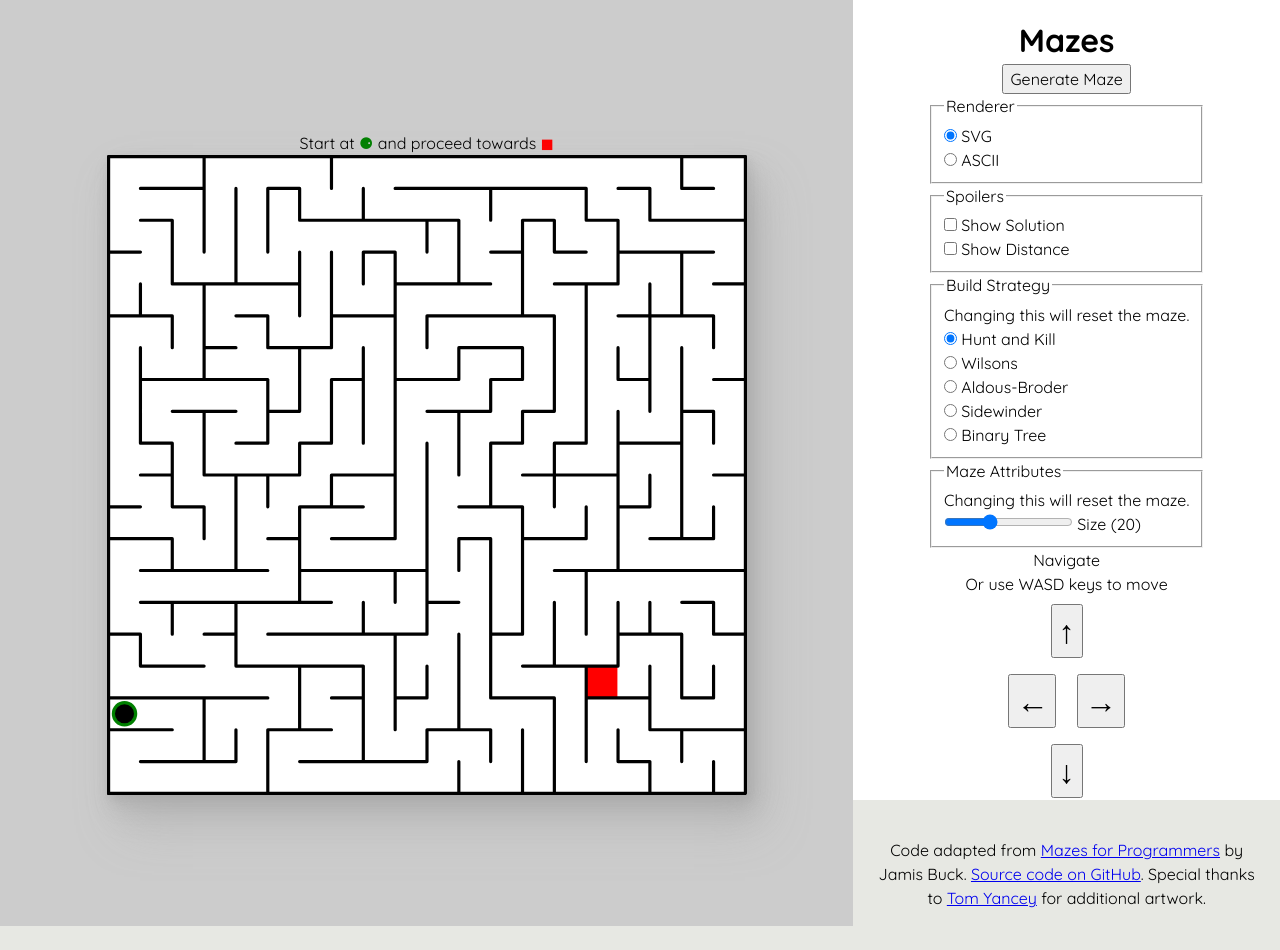
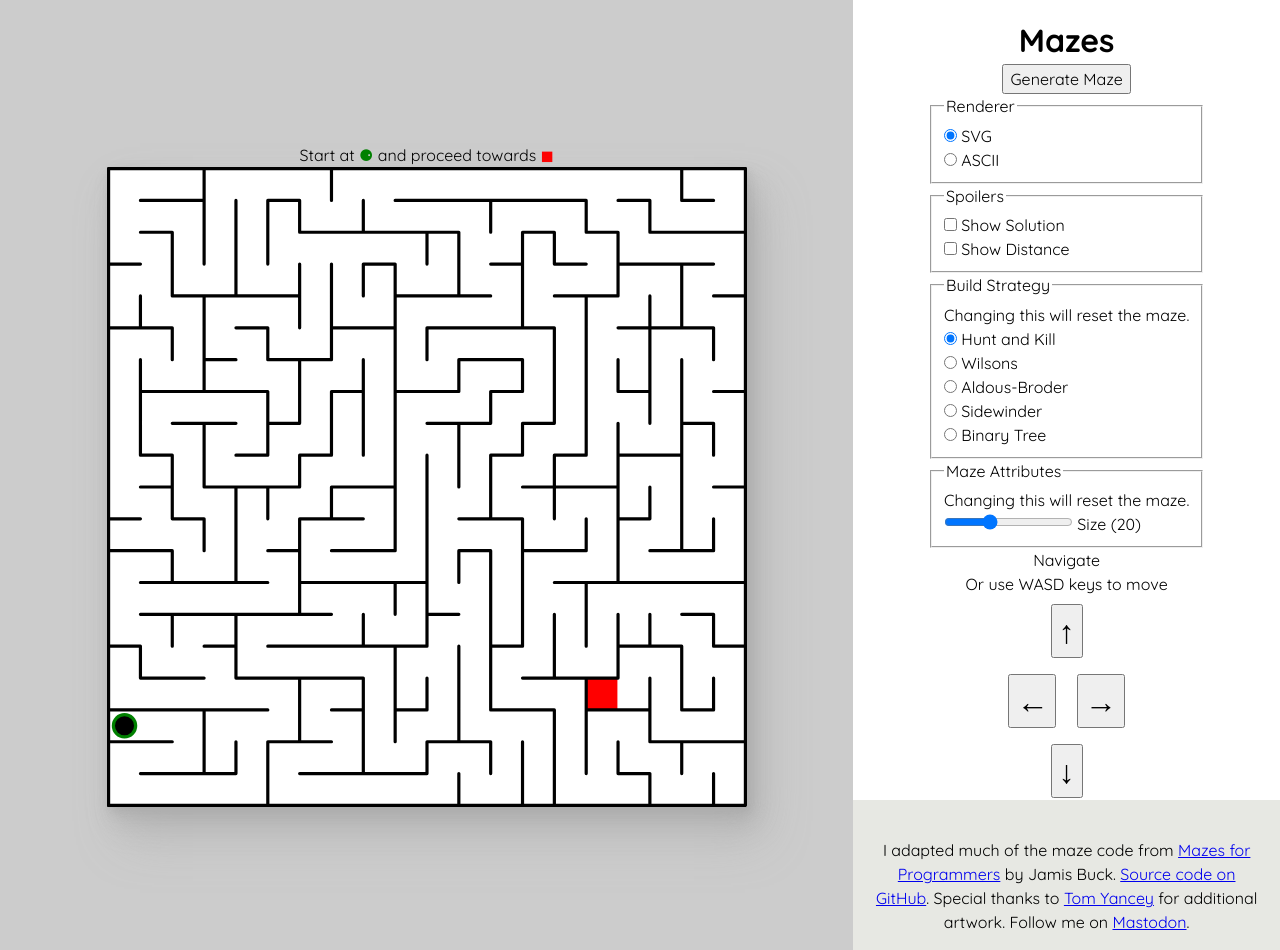
Before and after one commit to thudfactor/mazes, a React (Create React App) app: page / in a window 1280 px wide. Before the commit the page ends 926 px from the top, so only its background shows below. Built offline with nearby package versions, Linux system fonts and the light colour scheme.

Commit message:
Update meta with my mastodon link

```diff
--- a/src/components/meta.tsx
+++ b/src/components/meta.tsx
@@ -4,9 +4,13 @@ export function Meta() {
   return (
     <StyledMeta>
       <p>
-        Code adapted from <a href="http://www.mazesforprogrammers.com/">Mazes for Programmers</a> by Jamis Buck.{" "}
-        <a href="https://github.com/thudfactor/mazes">Source code on GitHub</a>. Special thanks to{" "}
-        <a href="https://tomyancey.tumblr.com/">Tom Yancey</a> for additional artwork.
+        I adapted much of the maze code from <a href="http://www.mazesforprogrammers.com/">Mazes for Programmers</a> by
+        Jamis Buck. <a href="https://github.com/thudfactor/mazes">Source code on GitHub</a>. Special thanks to{" "}
+        <a href="https://tomyancey.tumblr.com/">Tom Yancey</a> for additional artwork. Follow me on{" "}
+        <a rel="me" href="https://social.horrorhub.club/@thudfactor">
+          Mastodon
+        </a>
+        .
       </p>
     </StyledMeta>
   );
```
